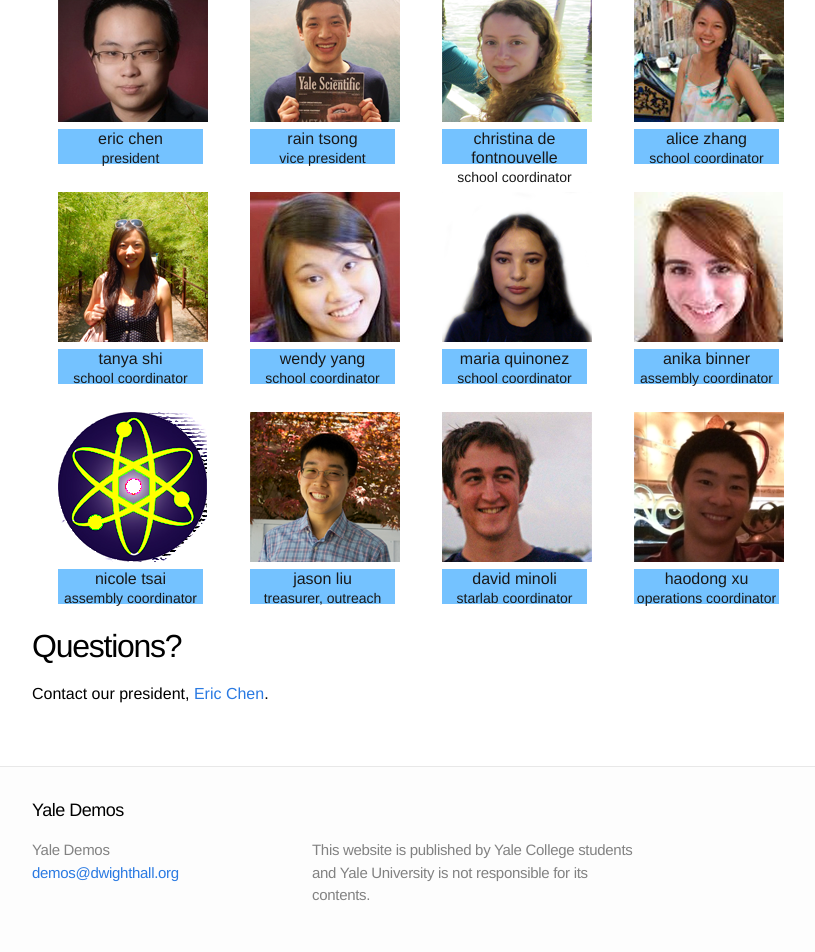
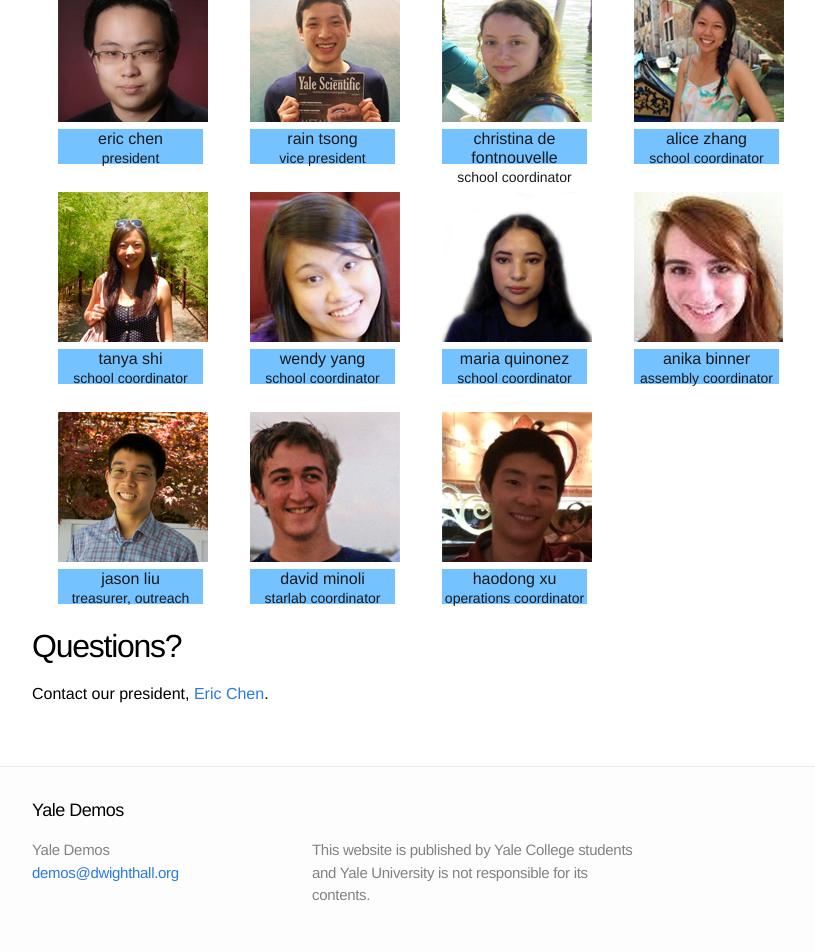
Before and after one commit to jasonkliu/demos, a Jekyll site: the page built from index.md, in a window 1280 px wide. Shown: the part 1196-2148 px from the top of the page, without its empty margins (208-1023 px from the left). Built offline with Jekyll 4.4.1, drawn with Linux system fonts in a browser that asks for light colours.

Commit message:
Bye bye Nicole

```diff
--- a/css/overlay.css
+++ b/css/overlay.css
@@ -57,7 +57,7 @@
     left: 65%;
 }
 
-.staff-pic-4 img {
+.staff-pic-3 img {
     max-width: 150px;
 }
 
--- a/index.md
+++ b/index.md
@@ -139,28 +139,21 @@ Staff
     </div>
 
     <div class="staff-row-3">
-        <div class="staff-pic-1"><img src="./images/staff/atom.png" name="nicole_tsai" />
-            <div class="overlay">
-                nicole tsai <br/>
-                <span style="font-weight:300; font-size: 14px"> assembly coordinator</span>
-            </div>
-        </div>
-
-        <div class="staff-pic-2"><img src="./images/staff/jason_liu.png" name="jason_liu" />
+        <div class="staff-pic-1"><img src="./images/staff/jason_liu.png" name="jason_liu" />
             <div class="overlay">
                 jason liu <br/>
                 <span style="font-weight:300; font-size: 14px"> treasurer, outreach </span>
             </div>
         </div>
 
-        <div class="staff-pic-3"><img src="./images/staff/david_minoli.png" name="david_minoli" />
+        <div class="staff-pic-2"><img src="./images/staff/david_minoli.png" name="david_minoli" />
             <div class="overlay">
                 david minoli <br/>
                 <span style="font-weight:300; font-size: 14px"> starlab coordinator</span>
             </div>
         </div>
 
-        <div class="staff-pic-4"><img src="./images/staff/haodong_xu.png" name = "haodong_xu" />
+        <div class="staff-pic-3"><img src="./images/staff/haodong_xu.png" name = "haodong_xu" />
             <div class="overlay">
                 haodong xu <br/>
                 <span style="font-weight:300; font-size: 14px"> operations coordinator</span>
```
Also changed, not shown: contact-accordion.md (+0 -6 lines), contact.md (+0 -7 lines).
